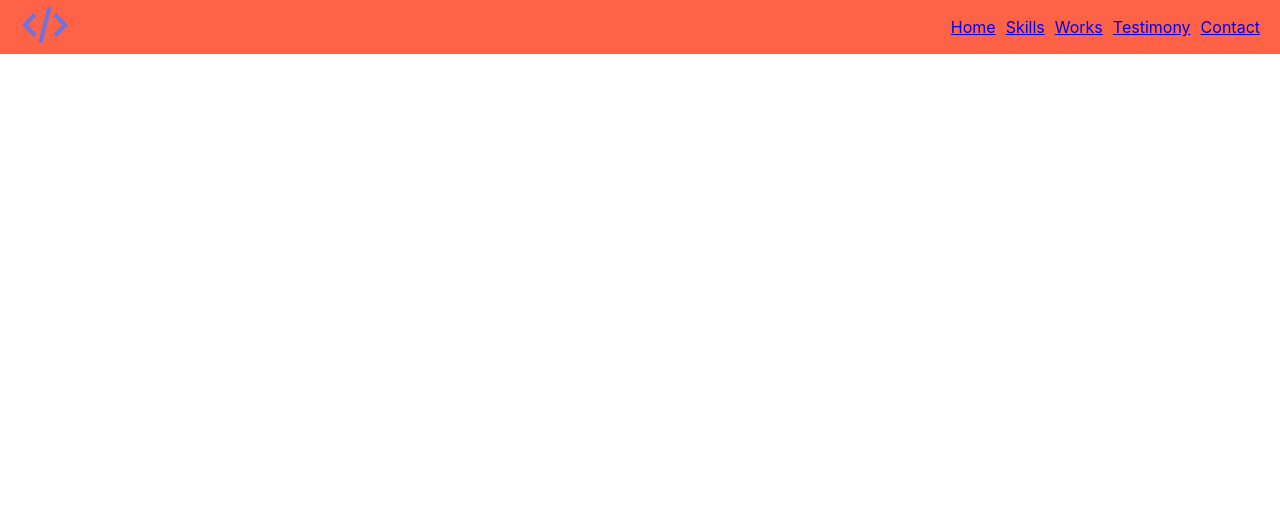
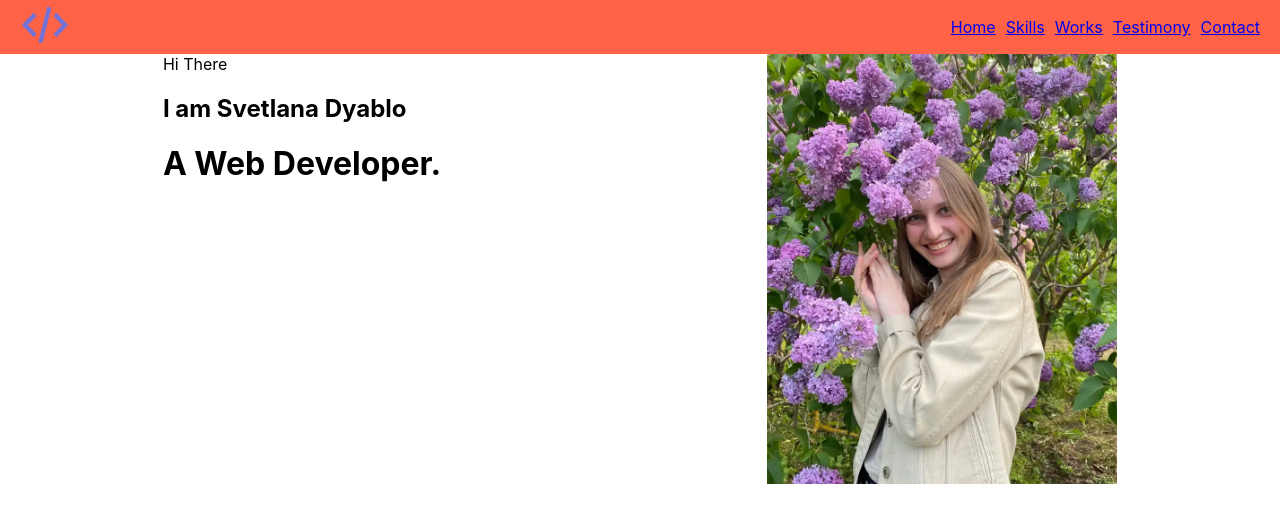
Before and after one commit to St0rY87/it-incubator-portfolio-sveta, a React (Vite) app: page / in a window 1280 px wide. Shown: the top 522 px of the page. Built offline with nearby package versions, Linux system fonts and the light colour scheme.

Commit message:
feat: create structure of Main component

```diff
--- a/src/App.tsx
+++ b/src/App.tsx
@@ -1,10 +1,12 @@
 import './App.css'
 import { Header } from './layout/header/Header';
+import { Main } from './layout/sections/main/Main';
 
 function App() {
     return (
         <div className="App">
             <Header/>
+            <Main/>
         </div>
     )
 }
--- /dev/null
+++ b/src/components/FlexWrapper.tsx
@@ -0,0 +1,17 @@
+import React from "react";
+import styled from "styled-components";
+
+type FlexWrapperPropsType = {
+  direction?: string;
+  justify?: string;
+  align?: string;
+  wrap?: string;
+};
+
+export const FlexWrapper = styled.div<FlexWrapperPropsType>`
+  display: flex;
+  flex-direction: ${(props) => props.direction || "row"};
+  justify-content: ${(props) => props.justify || "flex-start"};
+  align-items: ${props => props.align || 'stretch'};
+  wrap: ${props => props.wrap || 'nowrap'}
+`;
--- /dev/null
+++ b/src/layout/sections/main/Main.tsx
@@ -0,0 +1,29 @@
+import React from "react";
+import photo from "../../../assets/images/main-photo.webp";
+import styled from "styled-components";
+import { FlexWrapper } from "../../../components/FlexWrapper";
+
+export const Main = () => {
+  return (
+    <div>
+      <FlexWrapper justify="space-around" align-items={"center"}>
+        <div>
+          <span>Hi There</span>
+          <h2>I am Svetlana Dyablo</h2>
+          <h1>A Web Developer.</h1>
+        </div>
+
+        <Photo src={photo} />
+      </FlexWrapper>
+    </div>
+  );
+};
+
+const StyledMain = styled.div`
+  min-height: 100vh;
+`;
+const Photo = styled.img`
+  width: 350px;
+  height: 430px;
+  object-fit: cover;
+`;
```
